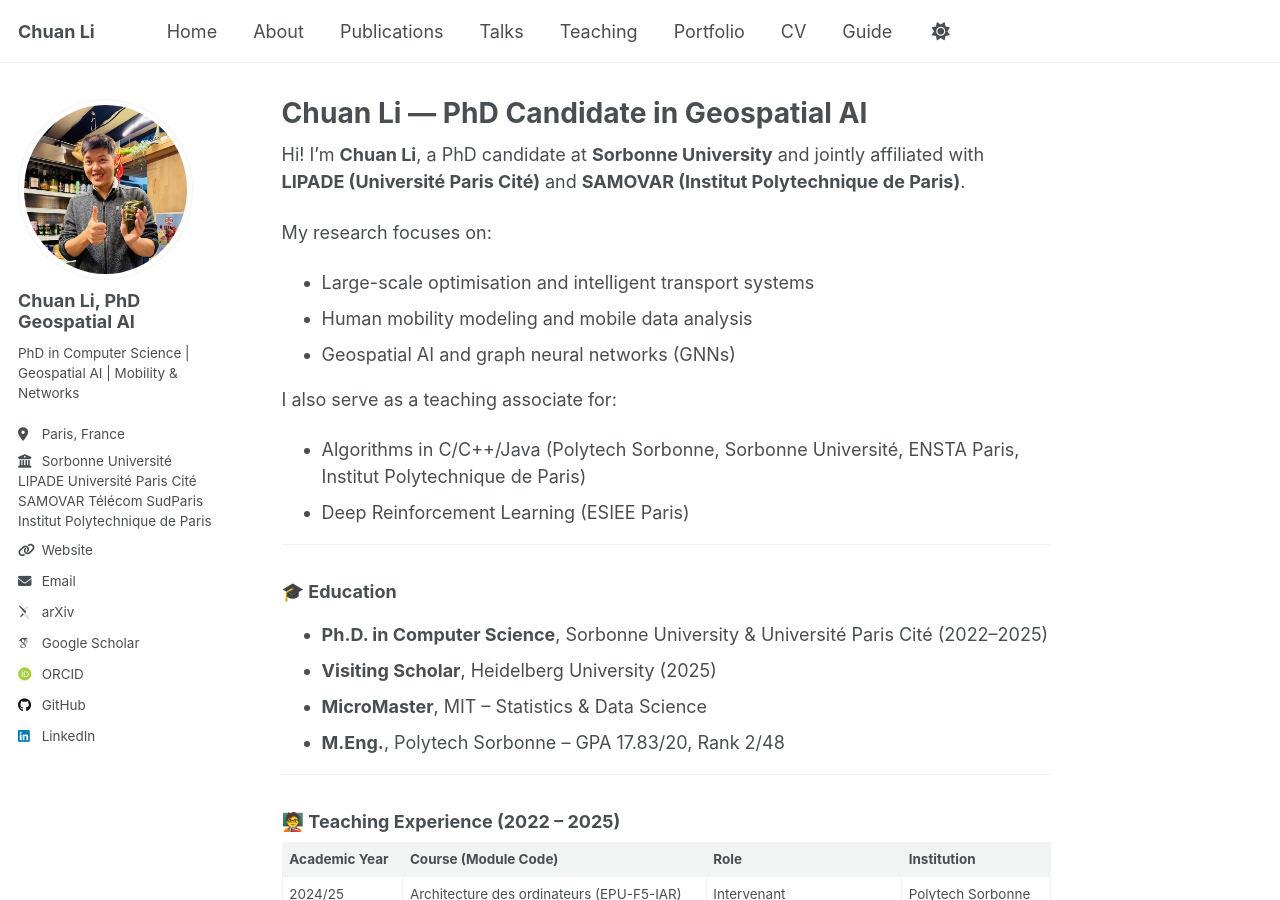
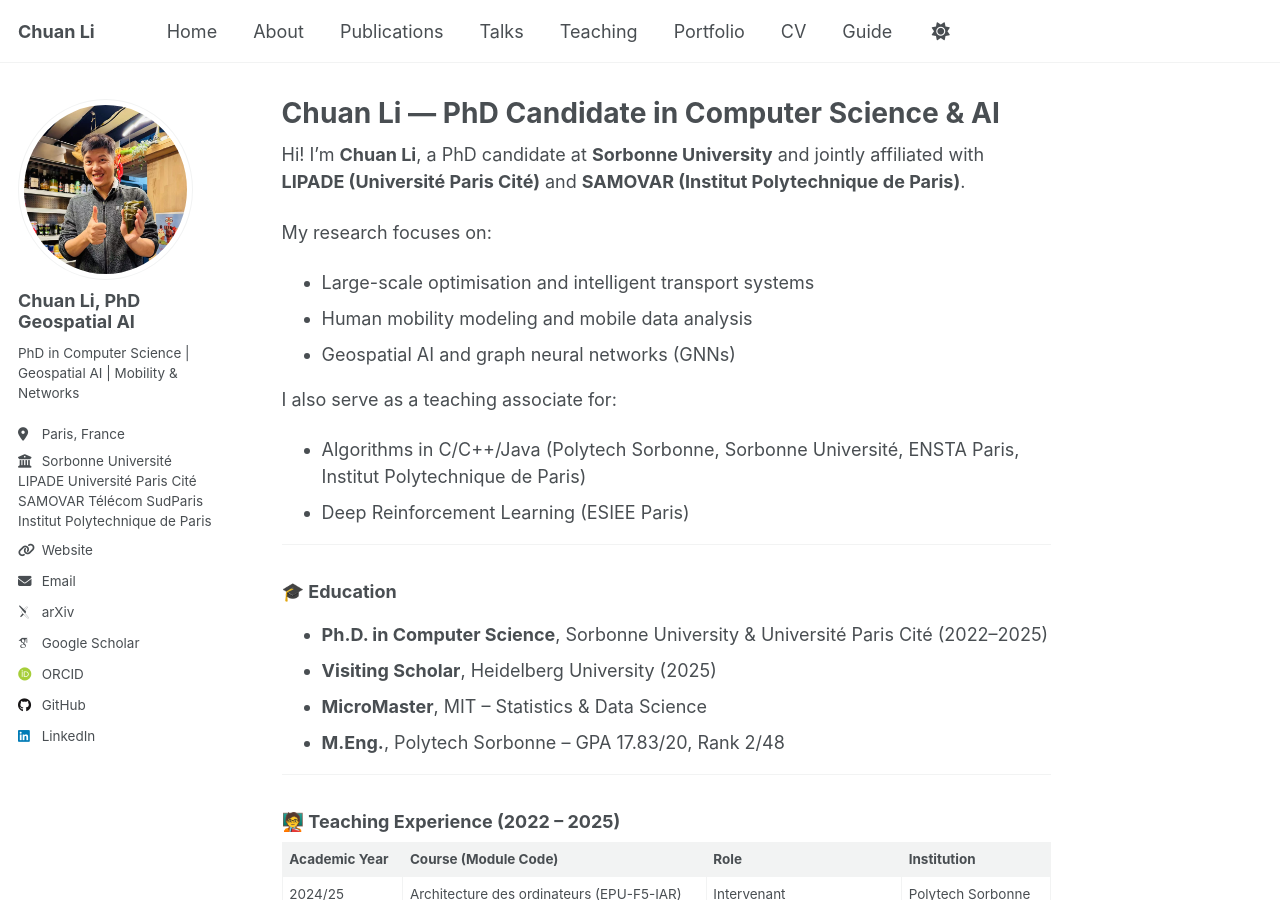
Before and after one commit to MrLIChuan/MrLIChuan.github.io, a Jekyll site: the page built from _pages/about.md, in a window 1280 px wide and 900 px high. Built offline with Jekyll 4.4.1, drawn with Linux system fonts in a browser that asks for light colours; some web fonts are replaced; a script that is not in the unit is left out.

Commit message:
Update about.md

```diff
--- a/_pages/about.md
+++ b/_pages/about.md
@@ -1,6 +1,6 @@
 ---
 permalink: /
-title: "Chuan Li — PhD Candidate in Geospatial AI"
+title: "Chuan Li — PhD Candidate in Computer Science & AI"
 author_profile: true
 redirect_from:
   - /about/
```
